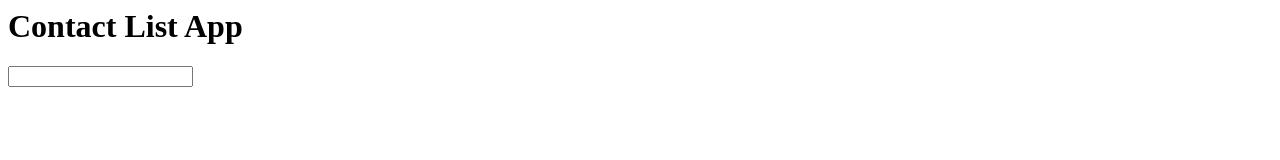
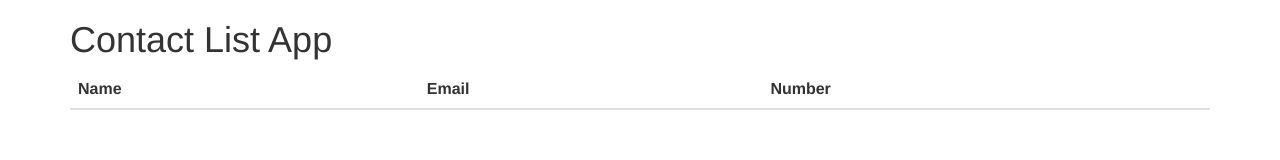
Before and after one commit to MounikaRedy/ContactListApp, a plain HTML site: page public/index.html in a window 1280 px wide. Drawn offline with nearby package versions, Linux system fonts and the light colour scheme.

Commit message:
added minified bootstrap links and created general layout and table for the app

```diff
--- a/public/index.html
+++ b/public/index.html
@@ -1,13 +1,28 @@
 <!DOCTYPE>
 <html ng-app>
 <head>
+
+<link rel="stylesheet" href="https://maxcdn.bootstrapcdn.com/bootstrap/3.3.1/css/bootstrap.min.css">
+
+<link rel="stylesheet" href="https://maxcdn.bootstrapcdn.com/bootstrap/3.3.1/css/bootstrap-theme.min.css">
 	<title> Contact List App</title>
 </head>
 <body>
-	<h1>Contact List App</h1>
+    <div class="container">
+	     <h1>Contact List App</h1>
 
-<input ng-model="test">
-{{test}}
 
+	     <table class="table">
+	     	<thead>
+	     		<tr>
+	     			<th>Name</th>
+	     			<th>Email</th>
+	     			<th>Number</th>
+	     		</tr>
+	     	</thead>
+	     </table>
+
+    </div>
 <script src="https://ajax.googleapis.com/ajax/libs/angularjs/1.6.5/angular.min.js"></script>
 </body>
+</html>
```
